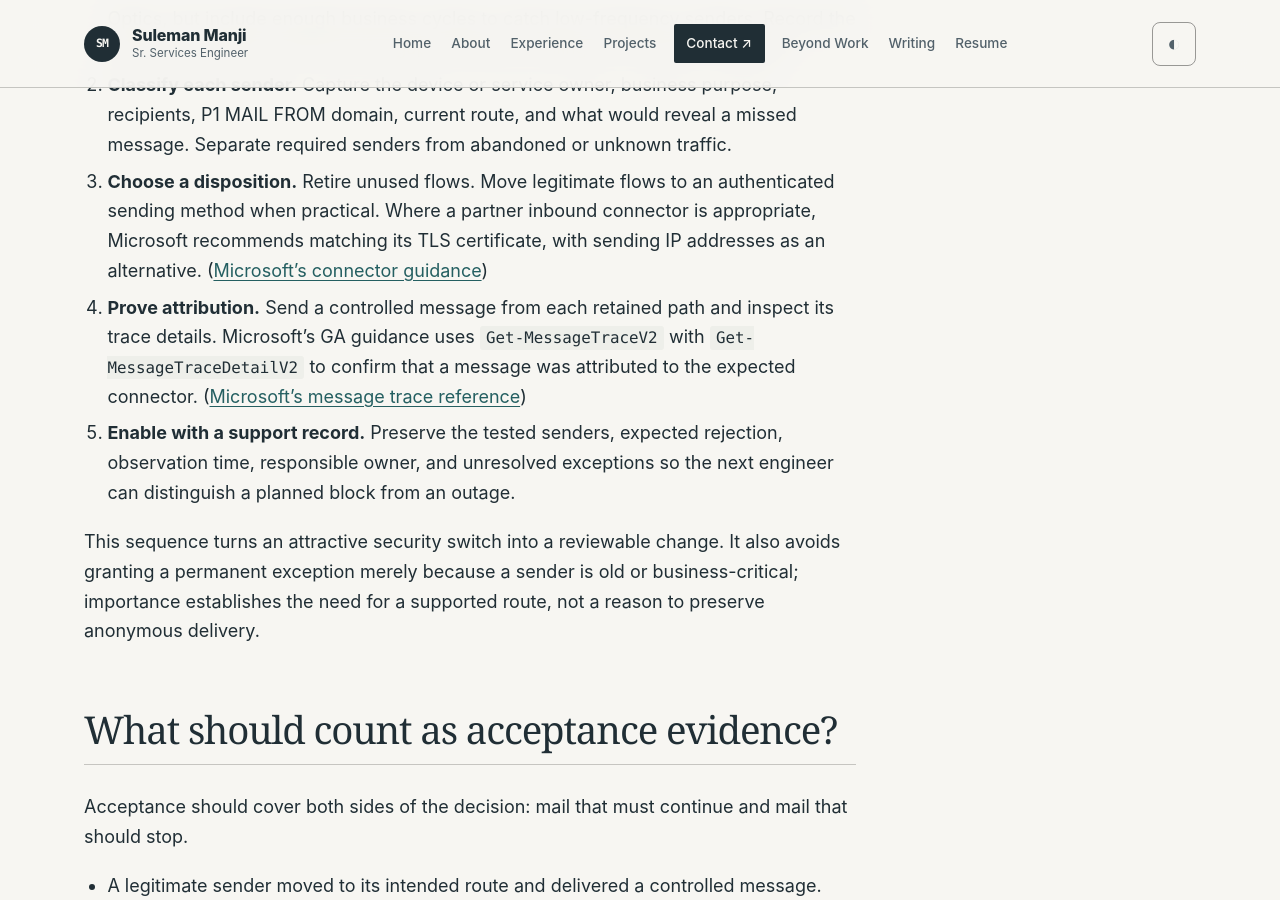
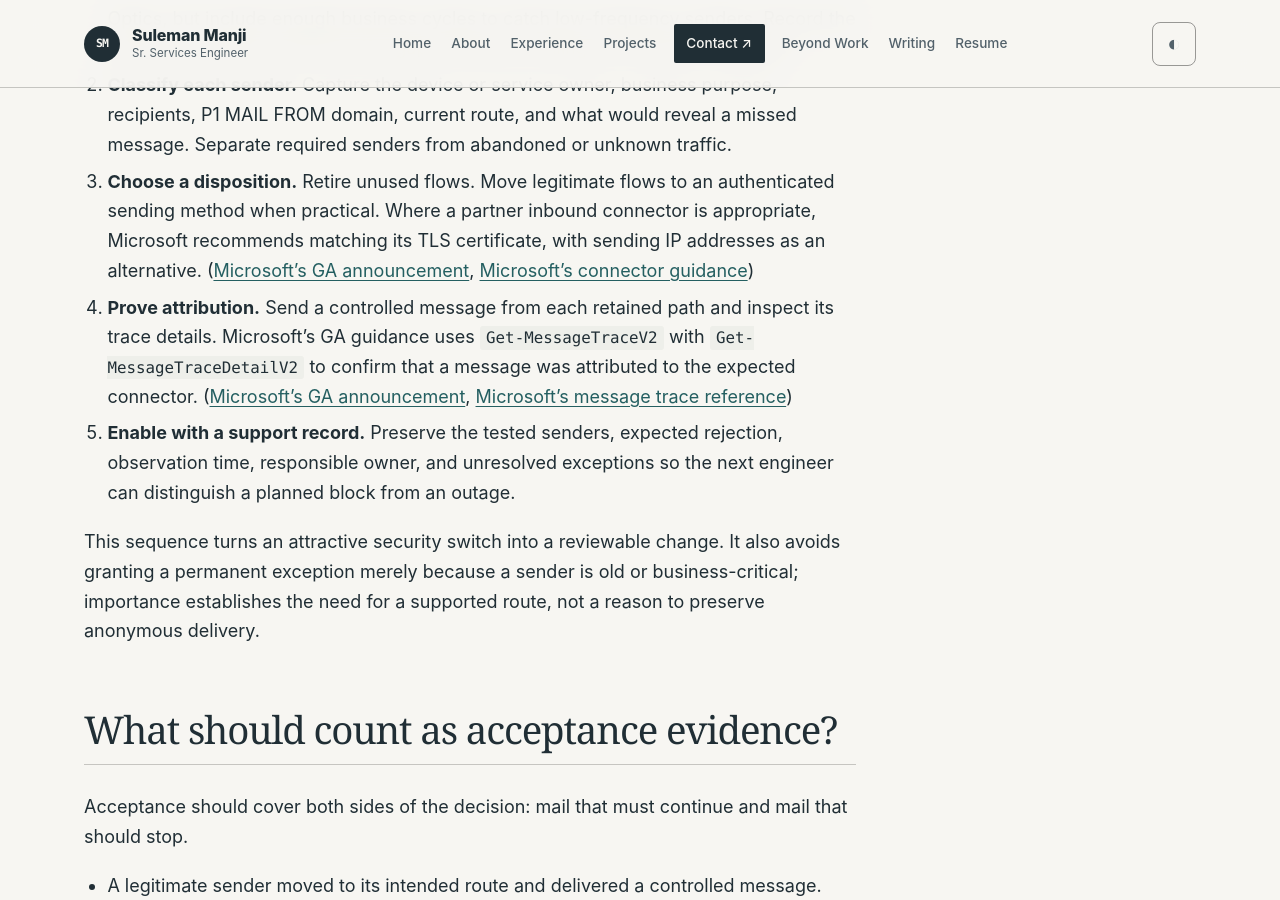
Before and after one commit to ssmanji89/sulemanji-port, a Jekyll site: the page built from notes/reject-direct-send-sender-migration.md, in a window 1280 px wide and 900 px high, scrolled down 2473 px. Built offline with Jekyll 4.4.1, drawn with Linux system fonts in a browser that asks for light colours.

Commit message:
docs: publish reject-direct-send-sender-migration

```diff
--- a/notes/reject-direct-send-sender-migration.md
+++ b/notes/reject-direct-send-sender-migration.md
@@ -46,8 +46,8 @@ Treat each observed Direct Send pattern as a small migration with an owner and a
 
 1. **Observe a representative window.** Start with the Direct Send scenario in Change Optics, but include enough business cycles to catch low-frequency senders. Record the observation dates and the known gaps instead of calling the inventory complete.
 2. **Classify each sender.** Capture the device or service owner, business purpose, recipients, P1 MAIL FROM domain, current route, and what would reveal a missed message. Separate required senders from abandoned or unknown traffic.
-3. **Choose a disposition.** Retire unused flows. Move legitimate flows to an authenticated sending method when practical. Where a partner inbound connector is appropriate, Microsoft recommends matching its TLS certificate, with sending IP addresses as an alternative. ([Microsoft's connector guidance](https://learn.microsoft.com/en-us/exchange/mail-flow-best-practices/use-connectors-to-configure-mail-flow/use-connectors-to-configure-mail-flow))
-4. **Prove attribution.** Send a controlled message from each retained path and inspect its trace details. Microsoft's GA guidance uses `Get-MessageTraceV2` with `Get-MessageTraceDetailV2` to confirm that a message was attributed to the expected connector. ([Microsoft's message trace reference](https://learn.microsoft.com/en-us/exchange/monitoring/trace-an-email-message/message-trace-faq))
+3. **Choose a disposition.** Retire unused flows. Move legitimate flows to an authenticated sending method when practical. Where a partner inbound connector is appropriate, Microsoft recommends matching its TLS certificate, with sending IP addresses as an alternative. ([Microsoft's GA announcement](https://techcommunity.microsoft.com/blog/exchange/reject-direct-send-now-generally-available-in-exchange-online/4573787), [Microsoft's connector guidance](https://learn.microsoft.com/en-us/exchange/mail-flow-best-practices/use-connectors-to-configure-mail-flow/use-connectors-to-configure-mail-flow))
+4. **Prove attribution.** Send a controlled message from each retained path and inspect its trace details. Microsoft's GA guidance uses `Get-MessageTraceV2` with `Get-MessageTraceDetailV2` to confirm that a message was attributed to the expected connector. ([Microsoft's GA announcement](https://techcommunity.microsoft.com/blog/exchange/reject-direct-send-now-generally-available-in-exchange-online/4573787), [Microsoft's message trace reference](https://learn.microsoft.com/en-us/exchange/monitoring/trace-an-email-message/message-trace-faq))
 5. **Enable with a support record.** Preserve the tested senders, expected rejection, observation time, responsible owner, and unresolved exceptions so the next engineer can distinguish a planned block from an outage.
 
 This sequence turns an attractive security switch into a reviewable change. It also avoids granting a permanent exception merely because a sender is old or business-critical; importance establishes the need for a supported route, not a reason to preserve anonymous delivery.
```
